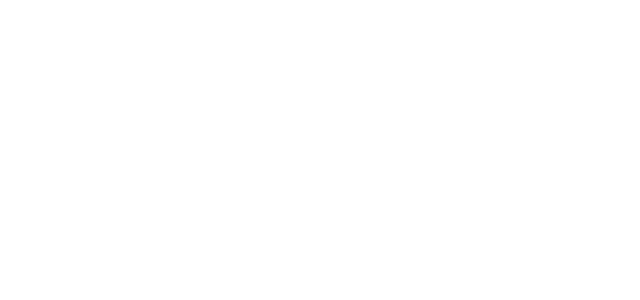
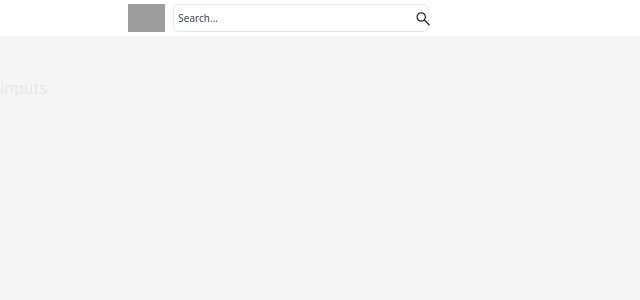
Before and after one commit to Paoox/retoIndividual-React, a React (Vite) app in the folder retoInd-React/: page /login in a window 1280 px wide. Shown: the top 300 px of the page, without its empty margins (0-640 px from the left). Built offline with nearby package versions, Linux system fonts and the light colour scheme; grey boxes are pictures that could not be loaded.

Commit message:
bar search

```diff
--- a/retoInd-React/index.html
+++ b/retoInd-React/index.html
@@ -3,8 +3,12 @@
   <head>
     <meta charset="UTF-8" />
     <link rel="icon" type="image/svg+xml" href="/vite.svg" />
+    <link
+      rel="stylesheet"
+      href="https://fonts.googleapis.com/css2?family=Material+Symbols+Outlined:opsz,wght,FILL,GRAD@20..48,100..700,0..1,-50..200"
+    />
     <meta name="viewport" content="width=device-width, initial-scale=1.0" />
-    <title>Vite + React + TS</title>
+    <title>Clone DevTo</title>
   </head>
   <body>
     <div id="root"></div>
--- a/retoInd-React/package.json
+++ b/retoInd-React/package.json
@@ -10,8 +10,12 @@
     "preview": "vite preview"
   },
   "dependencies": {
+    "icons": "^1.0.0",
     "react": "^18.2.0",
     "react-dom": "^18.2.0",
+    "react-hook-form": "^7.45.1",
+    "react-icons": "^4.10.1",
+    "react-router-dom": "^6.14.1",
     "react-toastify": "^9.1.3"
   },
   "devDependencies": {
--- /dev/null
+++ b/retoInd-React/src/Pages/Login.tsx
@@ -0,0 +1,24 @@
+export default function Login() {
+  return (
+    <main className="bg-[#F5F5F5] min-h-screen flex flex-col text-neutral-200 gap-10">
+      <nav className="bg-[#FFFFFF] flex w-auto h-auto px-32 gap-2 p-1">
+        <img
+          className="h-7"
+          src="https://dev-to-uploads.s3.amazonaws.com/uploads/logos/resized_logo_UQww2soKuUsjaOGNB38o.png"
+          alt="DevTo"
+        />
+        <div className="border rounded-md w-64 max-w-xs h-7 pb-1 pl-1 hover:border-gray-400 flex justify-between">
+          <input
+            type="text"
+            placeholder="Search..."
+            className="placeholder:text-[10px] placeholder:text-gray-700 "
+          />
+          <span className="material-symbols-outlined text-black font-light text-xl hover:bg-slate-100 hover:text-blue-800 cursor-pointer pl-1 pr-6 w-6 h-[26px] hover:ring[1px] hover:rounded-md">
+            search
+          </span>
+        </div>
+      </nav>
+      <section>inputs</section>
+    </main>
+  );
+}
--- a/retoInd-React/src/main.tsx
+++ b/retoInd-React/src/main.tsx
@@ -1,10 +1,22 @@
-import React from 'react'
-import ReactDOM from 'react-dom/client'
-import App from './App.tsx'
-import './index.css'
+import React from "react";
+import ReactDOM from "react-dom/client";
+import { RouterProvider, createBrowserRouter } from "react-router-dom";
+import Login from "./Pages/Login";
+import "./index.css";
 
-ReactDOM.createRoot(document.getElementById('root')!).render(
+const router = createBrowserRouter([
+  {
+    path: "/",
+    element: <h1>Landing page</h1>,
+  },
+  {
+    path: "/login",
+    element: <Login />,
+  },
+]);
+
+ReactDOM.createRoot(document.getElementById("root")!).render(
   <React.StrictMode>
-    <App />
-  </React.StrictMode>,
-)
+    <RouterProvider router={router} />
+  </React.StrictMode>
+);
```
Also changed, not shown: 1 other file (tests, documents, lock files or other folders).
